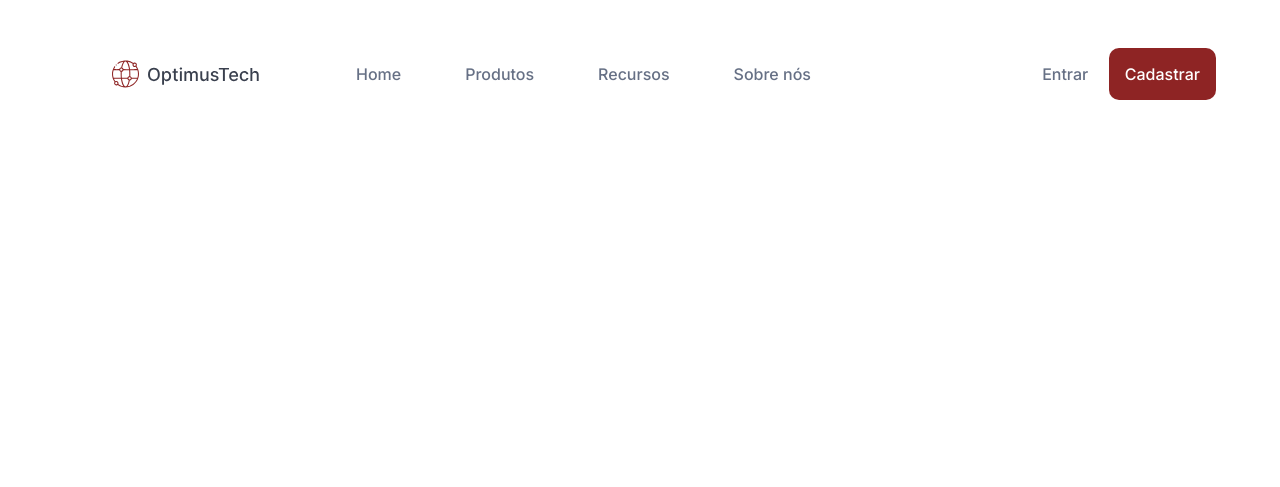
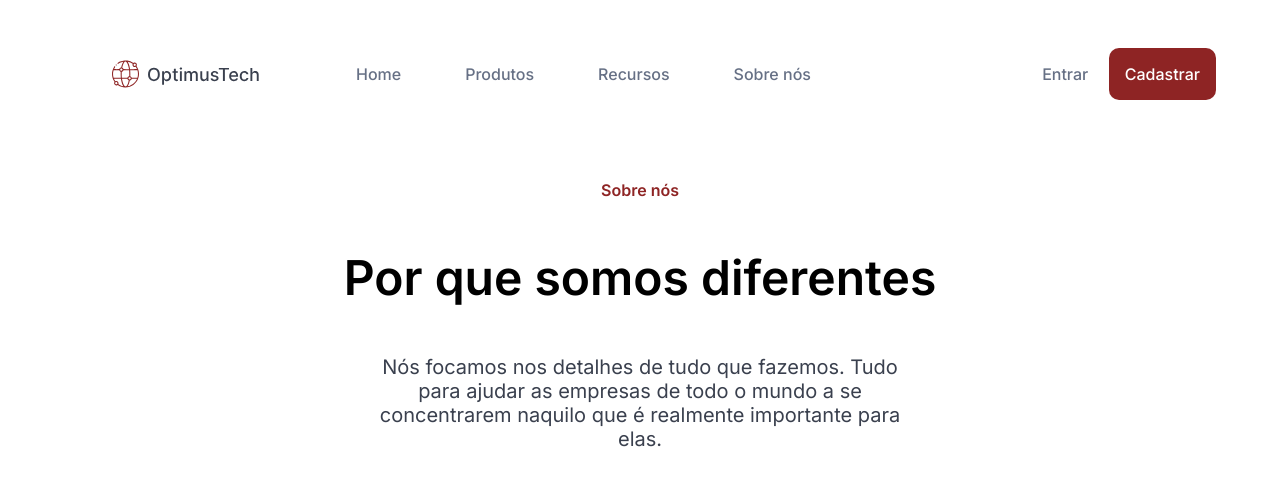
Before and after one commit to AlanAlves0/OptimusTech, a plain HTML site: page index.html in a window 1280 px wide. Drawn offline with Linux system fonts and the light colour scheme.

Commit message:
acrescentando o conteúdo

```diff
--- a/index.html
+++ b/index.html
@@ -34,5 +34,18 @@
         <a href="#" class="link_header_vermelho">Cadastrar</a>
      </ul>
     </header>
+
+    <main>
+        <div class="conteudo">
+            <span class="conteudo_generico">Sobre nós</span>
+            <h2 class="conteudo_paragrafo">Por que somos diferentes</h2>
+            <p class="conteudo_texto">Nós focamos nos detalhes de tudo que fazemos. Tudo para ajudar as empresas de todo o mundo a se concentrarem naquilo que é realmente importante para elas.</p>
+
+        </div>
+
+
+    </main>
 </body>
+
+
 </html>
--- a/style.css
+++ b/style.css
@@ -1,4 +1,5 @@
 @import url("styles/header.css");
+@import url("styles/conteudo.css");
 
 :root{
 
--- /dev/null
+++ b/styles/conteudo.css
@@ -0,0 +1,24 @@
+.conteudo{
+    align-items: center;
+    text-align: center;
+    padding: 2em 0;
+}
+
+.conteudo_generico{
+    color: var(--vermelho);
+    font-weight: 600;
+
+}
+
+.conteudo_paragrafo{
+    margin: 1em;
+    font-size: 48px;
+    font-weight: 600;
+}
+
+.conteudo_texto{
+    margin: auto;
+    width: 44%;
+    font-size: 20px;
+    color: var(--cinza-claro);
+}
```
